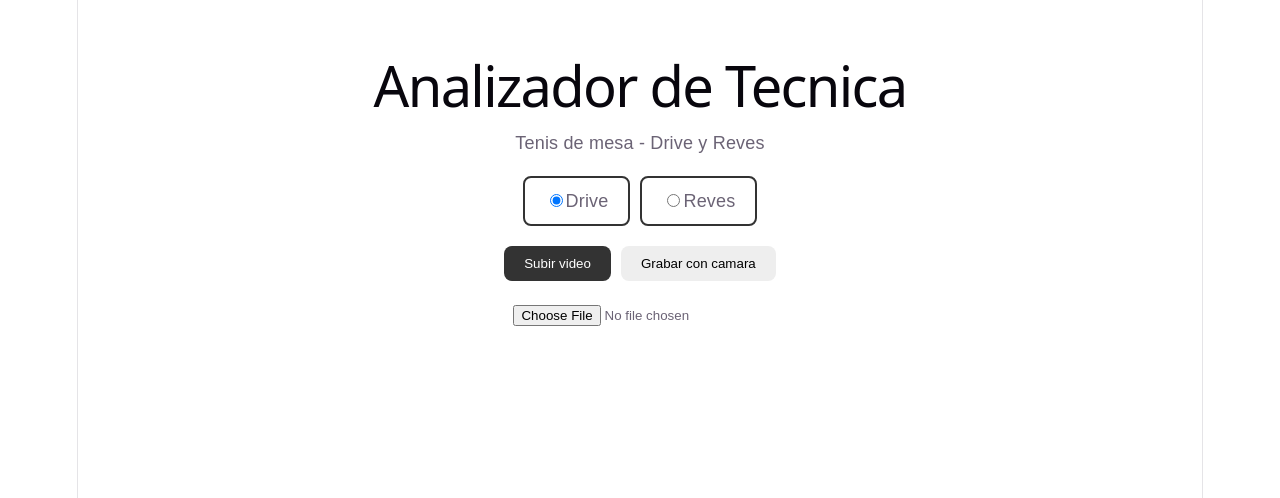
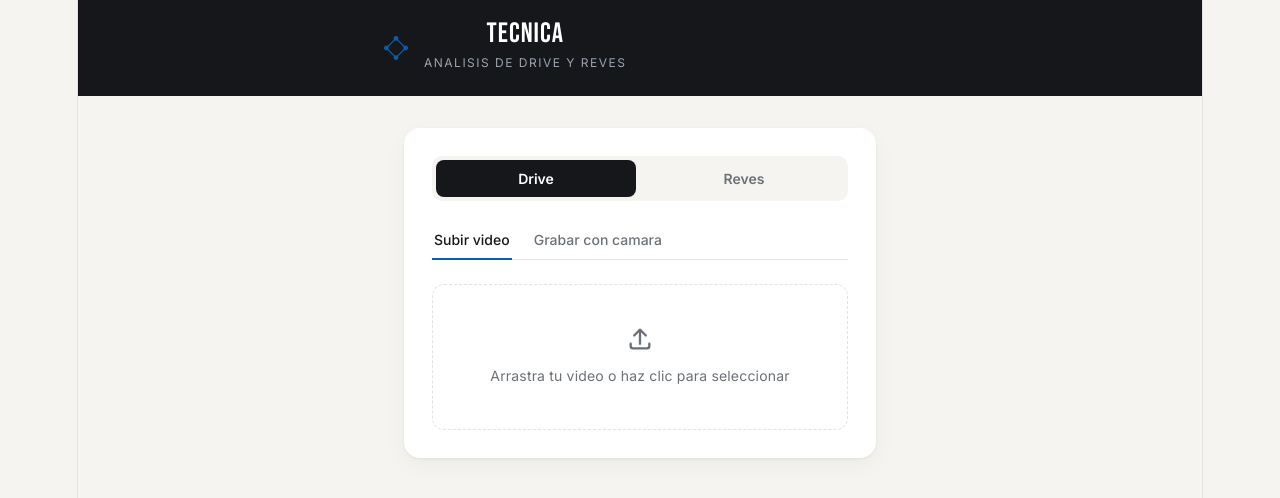
Before and after one commit to Sebastian21sa/analizador-tenis-mesa, a React app in the folder frontend/: page / in a window 1280 px wide. Shown: the top 498 px of the page. Built offline with nearby package versions, Linux system fonts and the light colour scheme; the HTML template or start-up script is replaced by a standard one.

Commit message:
Redisenar frontend con identidad visual propia

```diff
--- a/frontend/src/App.css
+++ b/frontend/src/App.css
@@ -1,65 +1,285 @@
-body {
-  font-family: Arial, sans-serif;
+@import url('https://fonts.googleapis.com/css2?family=Bebas+Neue&family=Inter:wght@400;500;600;700&display=swap');
+
+:root {
+  --paper: #F5F4F1;
+  --panel: #FFFFFF;
+  --ink: #15171A;
+  --ink-muted: #6B7178;
+  --court-blue: #0B5FA8;
+  --paddle-red: #D6362B;
+  --verdict-green: #1E8E5A;
+  --line: #E4E2DD;
 }
 
-.contenedor {
-  max-width: 600px;
-  margin: 40px auto;
-  padding: 0 20px;
-  text-align: center;
+* { box-sizing: border-box; }
+
+body {
+  margin: 0;
+  background: var(--paper);
+  color: var(--ink);
+  font-family: 'Inter', sans-serif;
+}
+
+.pagina {
+  min-height: 100vh;
+}
+
+.encabezado {
+  background: var(--ink);
+  padding: 20px 24px;
+}
+
+.marca {
+  display: flex;
+  align-items: center;
+  gap: 12px;
+  max-width: 520px;
+  margin: 0 auto;
+}
+
+.icono-marca {
+  width: 32px;
+  height: 32px;
+  color: var(--court-blue);
+  flex-shrink: 0;
+}
+
+.marca h1 {
+  font-family: 'Bebas Neue', sans-serif;
+  font-size: 28px;
+  letter-spacing: 1px;
+  color: white;
+  margin: 0;
+  line-height: 1;
+}
+
+.eyebrow {
+  font-size: 12px;
+  color: #9CA3AF;
+  margin: 2px 0 0;
+  text-transform: uppercase;
+  letter-spacing: 1.5px;
+}
+
+.contenido {
+  max-width: 520px;
+  margin: 0 auto;
+  padding: 32px 24px 60px;
+}
+
+.tarjeta {
+  background: var(--panel);
+  border-radius: 16px;
+  padding: 28px;
+  box-shadow: 0 1px 3px rgba(0,0,0,0.06), 0 8px 24px rgba(0,0,0,0.04);
 }
 
 .selector-golpe {
   display: flex;
-  gap: 10px;
-  justify-content: center;
-  margin: 20px 0;
+  gap: 8px;
+  background: var(--paper);
+  padding: 4px;
+  border-radius: 10px;
+  margin-bottom: 20px;
 }
 
-.selector-golpe label {
-  padding: 10px 20px;
-  border: 2px solid #333;
+.golpe-btn {
+  flex: 1;
+  padding: 10px;
+  border: none;
+  background: transparent;
   border-radius: 8px;
+  font-family: 'Inter', sans-serif;
+  font-weight: 600;
+  font-size: 14px;
+  color: var(--ink-muted);
   cursor: pointer;
+  transition: all 0.15s ease;
+}
+
+.golpe-btn.activo {
+  background: var(--ink);
+  color: white;
 }
 
 .tabs {
   display: flex;
-  gap: 10px;
-  margin: 20px 0;
-  justify-content: center;
+  gap: 20px;
+  border-bottom: 1px solid var(--line);
+  margin-bottom: 24px;
 }
 
-.tab-btn {
-  padding: 10px 20px;
+.tab {
+  padding: 10px 2px;
+  border: none;
+  background: none;
+  font-family: 'Inter', sans-serif;
+  font-size: 14px;
+  font-weight: 500;
+  color: var(--ink-muted);
   cursor: pointer;
-  border: none;
-  background: #eee;
-  border-radius: 8px;
+  border-bottom: 2px solid transparent;
+  margin-bottom: -1px;
+  transition: all 0.15s ease;
 }
 
-.tab-btn.activo {
-  background: #333;
-  color: white;
+.tab.activo {
+  color: var(--ink);
+  border-bottom-color: var(--court-blue);
 }
 
-.panel {
-  margin-top: 15px;
+.zona-subida {
+  display: flex;
+  flex-direction: column;
+  align-items: center;
+  gap: 10px;
+  padding: 40px 20px;
+  border: 1.5px dashed var(--line);
+  border-radius: 12px;
+  cursor: pointer;
+  color: var(--ink-muted);
+  transition: all 0.15s ease;
 }
 
-.resultado {
-  margin-top: 25px;
-  padding: 20px;
-  border-radius: 8px;
-  font-weight: bold;
+.zona-subida:hover {
+  border-color: var(--court-blue);
+  color: var(--court-blue);
 }
 
-.resultado.correcto {
-  background: #d1fae5;
-  color: #065f46;
+.zona-subida.proximamente {
+  cursor: default;
 }
 
-.resultado.incorrecto {
-  background: #fee2e2;
-  color: #991b1b;
+.zona-subida.proximamente:hover {
+  border-color: var(--line);
+  color: var(--ink-muted);
 }
+
+.icono-subida {
+  width: 28px;
+  height: 28px;
+}
+
+.zona-subida span {
+  font-size: 14px;
+  text-align: center;
+}
+
+.cargando {
+  display: flex;
+  flex-direction: column;
+  align-items: center;
+  gap: 14px;
+  padding: 40px 20px;
+}
+
+.puntos-cargando {
+  display: flex;
+  gap: 8px;
+}
+
+.puntos-cargando span {
+  width: 8px;
+  height: 8px;
+  border-radius: 50%;
+  background: var(--court-blue);
+  animation: rebote 1s infinite ease-in-out;
+}
+
+.puntos-cargando span:nth-child(2) { animation-delay: 0.15s; }
+.puntos-cargando span:nth-child(3) { animation-delay: 0.3s; }
+.puntos-cargando span:nth-child(4) { animation-delay: 0.45s; }
+
+@keyframes rebote {
+  0%, 80%, 100% { transform: scale(0.6); opacity: 0.4; }
+  40% { transform: scale(1); opacity: 1; }
+}
+
+.cargando p {
+  font-size: 14px;
+  color: var(--ink-muted);
+  margin: 0;
+}
+
+.marcador {
+  margin-top: 8px;
+  padding: 28px;
+  border-radius: 12px;
+  text-align: center;
+}
+
+.marcador.correcto {
+  background: #EAF7F0;
+}
+
+.marcador.incorrecto {
+  background: #FCEBEA;
+}
+
+.marcador.error {
+  background: #FCEBEA;
+}
+
+.marcador-golpe {
+  text-transform: uppercase;
+  font-size: 12px;
+  letter-spacing: 1.5px;
+  color: var(--ink-muted);
+  margin: 0 0 6px;
+}
+
+.marcador-veredicto {
+  font-family: 'Bebas Neue', sans-serif;
+  font-size: 40px;
+  letter-spacing: 1px;
+  margin: 0;
+  text-transform: uppercase;
+}
+
+.marcador.correcto .marcador-veredicto {
+  color: var(--verdict-green);
+}
+
+.marcador.incorrecto .marcador-veredicto {
+  color: var(--paddle-red);
+}
+
+.marcador-confianza {
+  display: flex;
+  align-items: baseline;
+  justify-content: center;
+  gap: 4px;
+  margin-top: 12px;
+}
+
+.confianza-numero {
+  font-family: 'Bebas Neue', sans-serif;
+  font-size: 32px;
+  color: var(--ink);
+}
+
+.confianza-signo {
+  font-family: 'Bebas Neue', sans-serif;
+  font-size: 20px;
+  color: var(--ink-muted);
+}
+
+.confianza-label {
+  font-size: 12px;
+  color: var(--ink-muted);
+  margin-left: 6px;
+  text-transform: uppercase;
+  letter-spacing: 1px;
+}
+
+.marcador-error-texto {
+  color: var(--paddle-red);
+  font-size: 14px;
+  margin: 0;
+}
+
+@media (max-width: 400px) {
+  .marcador-veredicto {
+    font-size: 32px;
+  }
+}
--- a/frontend/src/App.jsx
+++ b/frontend/src/App.jsx
@@ -33,42 +33,52 @@ function App() {
   }
 
   return (
-    <div className="contenedor">
-      <h1>Analizador de Tecnica</h1>
-      <p>Tenis de mesa - Drive y Reves</p>
+    <div className="pagina">
+      <header className="encabezado">
+        <div className="marca">
+          <svg className="icono-marca" viewBox="0 0 40 40" fill="none">
+            <circle cx="20" cy="8" r="3" fill="currentColor" />
+            <circle cx="8" cy="20" r="3" fill="currentColor" />
+            <circle cx="32" cy="20" r="3" fill="currentColor" />
+            <circle cx="20" cy="32" r="3" fill="currentColor" />
+            <line x1="20" y1="8" x2="8" y2="20" stroke="currentColor" strokeWidth="1.5" />
+            <line x1="20" y1="8" x2="32" y2="20" stroke="currentColor" strokeWidth="1.5" />
+            <line x1="8" y1="20" x2="20" y2="32" stroke="currentColor" strokeWidth="1.5" />
+            <line x1="32" y1="20" x2="20" y2="32" stroke="currentColor" strokeWidth="1.5" />
+          </svg>
+          <div>
+            <h1>Tecnica</h1>
+            <p className="eyebrow">Analisis de drive y reves</p>
+          </div>
+        </div>
+      </header>
 
+      <main className="contenido">
+        <section className="tarjeta">
           <div className="selector-golpe">
-        <label>
-          <input
-            type="radio"
-            name="golpe"
-            value="drive"
-            checked={golpe === 'drive'}
-            onChange={(e) => setGolpe(e.target.value)}
-          />
+            <button
+              className={golpe === 'drive' ? 'golpe-btn activo' : 'golpe-btn'}
+              onClick={() => setGolpe('drive')}
+            >
               Drive
-        </label>
-        <label>
-          <input
-            type="radio"
-            name="golpe"
-            value="reves"
-            checked={golpe === 'reves'}
-            onChange={(e) => setGolpe(e.target.value)}
-          />
+            </button>
+            <button
+              className={golpe === 'reves' ? 'golpe-btn activo' : 'golpe-btn'}
+              onClick={() => setGolpe('reves')}
+            >
               Reves
-        </label>
+            </button>
           </div>
 
           <div className="tabs">
             <button
-          className={tab === 'archivo' ? 'tab-btn activo' : 'tab-btn'}
+              className={tab === 'archivo' ? 'tab activo' : 'tab'}
               onClick={() => setTab('archivo')}
             >
               Subir video
             </button>
             <button
-          className={tab === 'camara' ? 'tab-btn activo' : 'tab-btn'}
+              className={tab === 'camara' ? 'tab activo' : 'tab'}
               onClick={() => setTab('camara')}
             >
               Grabar con camara
@@ -76,20 +86,50 @@ function App() {
           </div>
 
           {tab === 'archivo' && (
-        <div className="panel">
-          <input type="file" accept="video/*" onChange={subirYAnalizar} />
+            <label className="zona-subida">
+              <input type="file" accept="video/*" onChange={subirYAnalizar} hidden />
+              <svg className="icono-subida" viewBox="0 0 24 24" fill="none">
+                <path d="M12 16V4M12 4L7 9M12 4L17 9" stroke="currentColor" strokeWidth="2" strokeLinecap="round" strokeLinejoin="round" />
+                <path d="M4 16V18C4 19.1046 4.89543 20 6 20H18C19.1046 20 20 19.1046 20 18V16" stroke="currentColor" strokeWidth="2" strokeLinecap="round" />
+              </svg>
+              <span>Arrastra tu video o haz clic para seleccionar</span>
+            </label>
+          )}
+
+          {tab === 'camara' && (
+            <div className="zona-subida proximamente">
+              <span>Grabacion con camara disponible manana (Dia 32)</span>
             </div>
           )}
 
-      {resultado && (
-        <div className={resultado.error ? 'resultado incorrecto' : `resultado ${resultado.veredicto}`}>
-          {resultado.error
-            ? `Error: ${resultado.error}`
-            : `Golpe: ${resultado.golpe} | Veredicto: ${resultado.veredicto} (confianza: ${(resultado.confianza * 100).toFixed(0)}%)`}
+          {cargando && (
+            <div className="cargando">
+              <div className="puntos-cargando">
+                <span></span><span></span><span></span><span></span>
+              </div>
+              <p>Analizando tecnica...</p>
             </div>
           )}
 
-      {cargando && <div className="resultado">Analizando...</div>}
+          {resultado && !cargando && (
+            <div className={resultado.error ? 'marcador error' : `marcador ${resultado.veredicto}`}>
+              {resultado.error ? (
+                <p className="marcador-error-texto">{resultado.error}</p>
+              ) : (
+                <>
+                  <p className="marcador-golpe">{resultado.golpe}</p>
+                  <p className="marcador-veredicto">{resultado.veredicto}</p>
+                  <div className="marcador-confianza">
+                    <span className="confianza-numero">{(resultado.confianza * 100).toFixed(0)}</span>
+                    <span className="confianza-signo">%</span>
+                    <span className="confianza-label">confianza</span>
+                  </div>
+                </>
+              )}
+            </div>
+          )}
+        </section>
+      </main>
     </div>
   )
 }
```
Lines whose indentation alone changed are shown as unchanged.
